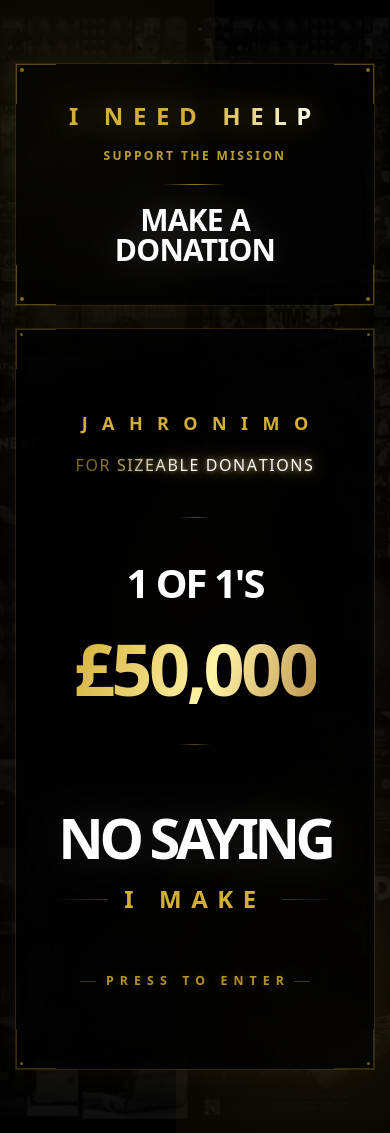
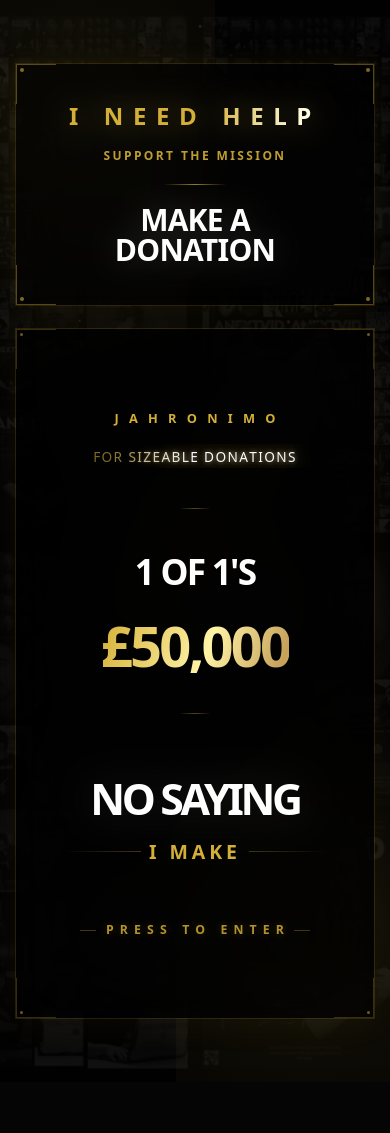
Before and after one commit to anextvid-boop/fiftyk-offer, a Next.js app: page /fiftyk-offer/ in a window 390 px wide. After the commit the page ends 1082 px from the top, so only its background shows below. Built offline with nearby package versions, Linux system fonts and the light colour scheme.

Commit message:
Fix I MAKE wrapping on mobile devices

```diff
--- a/src/app/page.tsx
+++ b/src/app/page.tsx
@@ -497,15 +497,15 @@ export default function Home() {
                 {/* Content */}
                 <div className="flex flex-col items-center gap-10 w-full">
                   {/* Name & Context */}
-                  <div className="flex flex-col items-center gap-4 w-full">
+                  <div className="flex flex-col items-center gap-4 w-full px-2">
                     <motion.p
                       variants={itemVariants}
-                      className="text-[#d4af37] tracking-[0.8em] sm:tracking-[1em] text-lg sm:text-xl md:text-2xl uppercase font-black mr-[-0.8em] sm:mr-[-1em]"
+                      className="text-[#d4af37] tracking-[0.8em] sm:tracking-[1em] text-[clamp(0.8rem,3vw,1.5rem)] uppercase font-black mr-[-0.8em] sm:mr-[-1em]"
                     >
                       Jahronimo
                     </motion.p>
-                    <div className="w-full text-center">
-                      <div className="inline-flex flex-nowrap justify-center text-[clamp(1rem,4vw,3.5rem)] tracking-[0.1em] font-medium uppercase m-0 text-white/90 whitespace-nowrap">
+                    <div className="w-full text-center overflow-hidden">
+                      <div className="inline-flex justify-center text-[clamp(0.7rem,3.5vw,3.5rem)] tracking-[0.1em] font-medium uppercase m-0 text-white/90 whitespace-nowrap">
                         {["f", "o", "r", " ", "s", "i", "z", "e", "a", "b", "l", "e", " ", "d", "o", "n", "a", "t", "i", "o", "n", "s"].map((letter, index) => (
                           <motion.span
                             key={index}
@@ -529,16 +529,16 @@ export default function Home() {
                   <div className="w-8 h-[1px] bg-gradient-to-r from-transparent via-[#d4af37]/40 to-transparent" />
 
                   {/* Main Offer Title */}
-                  <div className="flex flex-col items-center gap-6">
+                  <div className="flex flex-col items-center gap-6 px-4">
                     <motion.h2
                       variants={itemVariants}
-                      className="text-[clamp(2.5rem,8vw,5.5rem)] font-black tracking-tighter text-white uppercase m-0 leading-tight"
+                      className="text-[clamp(2.2rem,8vw,5.5rem)] font-black tracking-tighter text-white uppercase m-0 leading-tight whitespace-nowrap"
                     >
                       1 of 1&apos;s
                     </motion.h2>
                     <motion.h1
                       variants={itemVariants}
-                      className="text-[clamp(4.5rem,14vw,9.5rem)] font-black tracking-tighter leading-none text-transparent bg-clip-text m-0
+                      className="text-[clamp(3.5rem,14vw,9.5rem)] font-black tracking-tighter leading-none text-transparent bg-clip-text m-0 whitespace-nowrap
                         bg-[linear-gradient(110deg,#d4af37_0%,#fff3a6_30%,#c5a059_50%,#fceea7_70%,#b8860b_100%)]
                         bg-[length:200%_100%] animate-[shine:6s_linear_infinite]"
                     >
@@ -549,14 +549,14 @@ export default function Home() {
                   <div className="w-8 h-[1px] bg-gradient-to-r from-transparent via-[#d4af37]/40 to-transparent" />
 
                   {/* Strategy & Footer */}
-                  <motion.div variants={itemVariants} className="flex flex-col items-center gap-6 w-full text-center mt-6">
+                  <motion.div variants={itemVariants} className="flex flex-col items-center gap-6 w-full text-center mt-6 px-2">
                     <div className="relative w-full flex flex-col items-center">
-                      <h2 className="text-[clamp(3.5rem,11vw,7.5rem)] font-black text-white uppercase tracking-[-0.08em] leading-none m-0 drop-shadow-[0_0_20px_rgba(255,255,255,0.1)] whitespace-nowrap">
+                      <h2 className="text-[clamp(2.5rem,11vw,7.5rem)] font-black text-white uppercase tracking-[-0.08em] leading-none m-0 drop-shadow-[0_0_20px_rgba(255,255,255,0.1)] whitespace-nowrap">
                         no saying
                       </h2>
-                      <div className="mt-4 flex items-center justify-center w-full max-w-sm">
+                      <div className="mt-4 flex items-center justify-center w-full max-w-lg">
                         <div className="h-[1px] flex-grow bg-gradient-to-r from-transparent to-[#d4af37]/30" />
-                        <p className="px-4 sm:px-8 text-[#d4af37] tracking-[0.4em] sm:tracking-[0.6em] text-[clamp(1.5rem,5vw,3rem)] font-black uppercase whitespace-nowrap">
+                        <p className="px-2 sm:px-6 text-[#d4af37] tracking-[0.2em] sm:tracking-[0.6em] text-[clamp(1.2rem,5vw,3rem)] font-black uppercase whitespace-nowrap">
                           I MAKE
                         </p>
                         <div className="h-[1px] flex-grow bg-gradient-to-l from-transparent to-[#d4af37]/30" />
```
